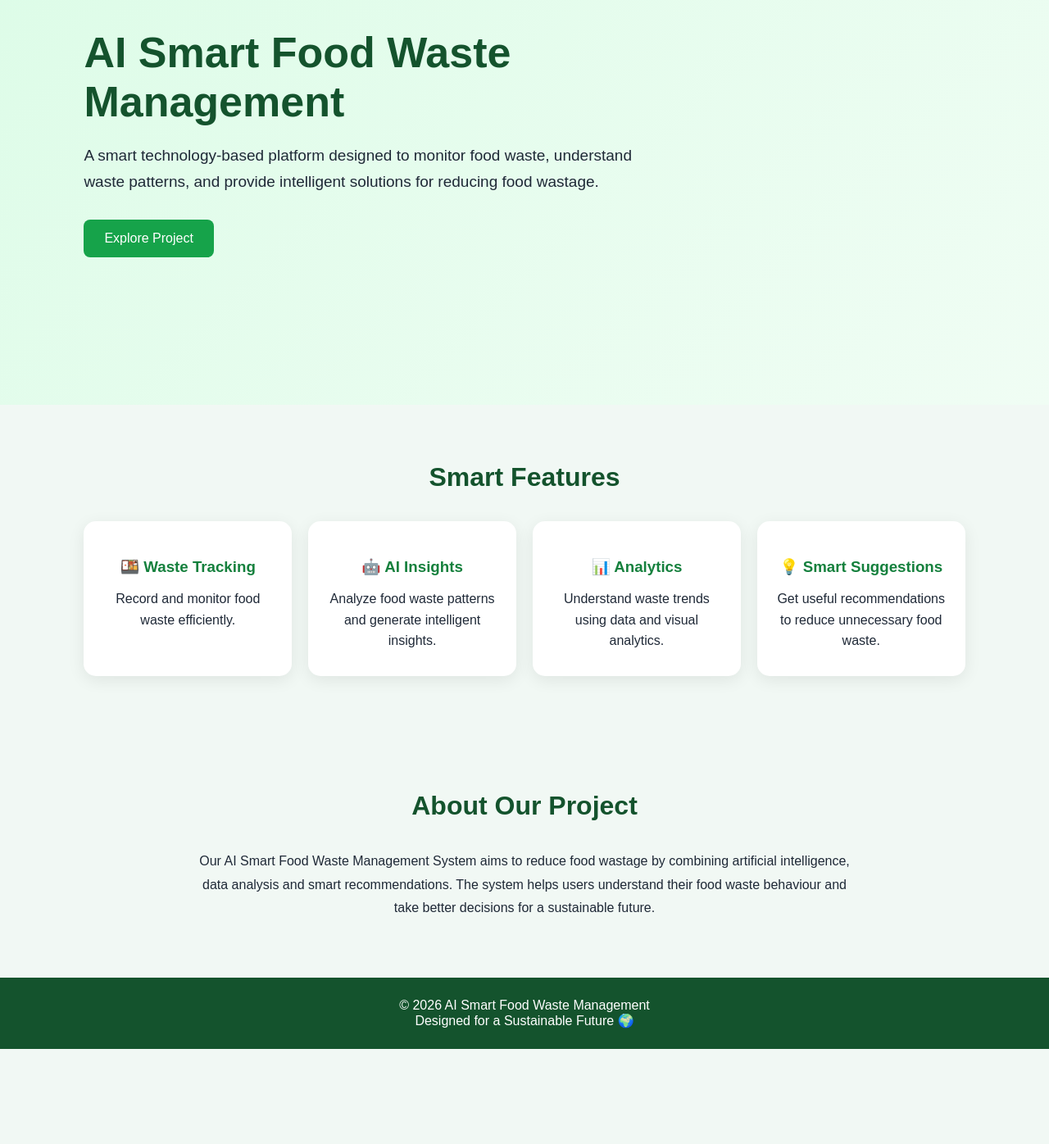
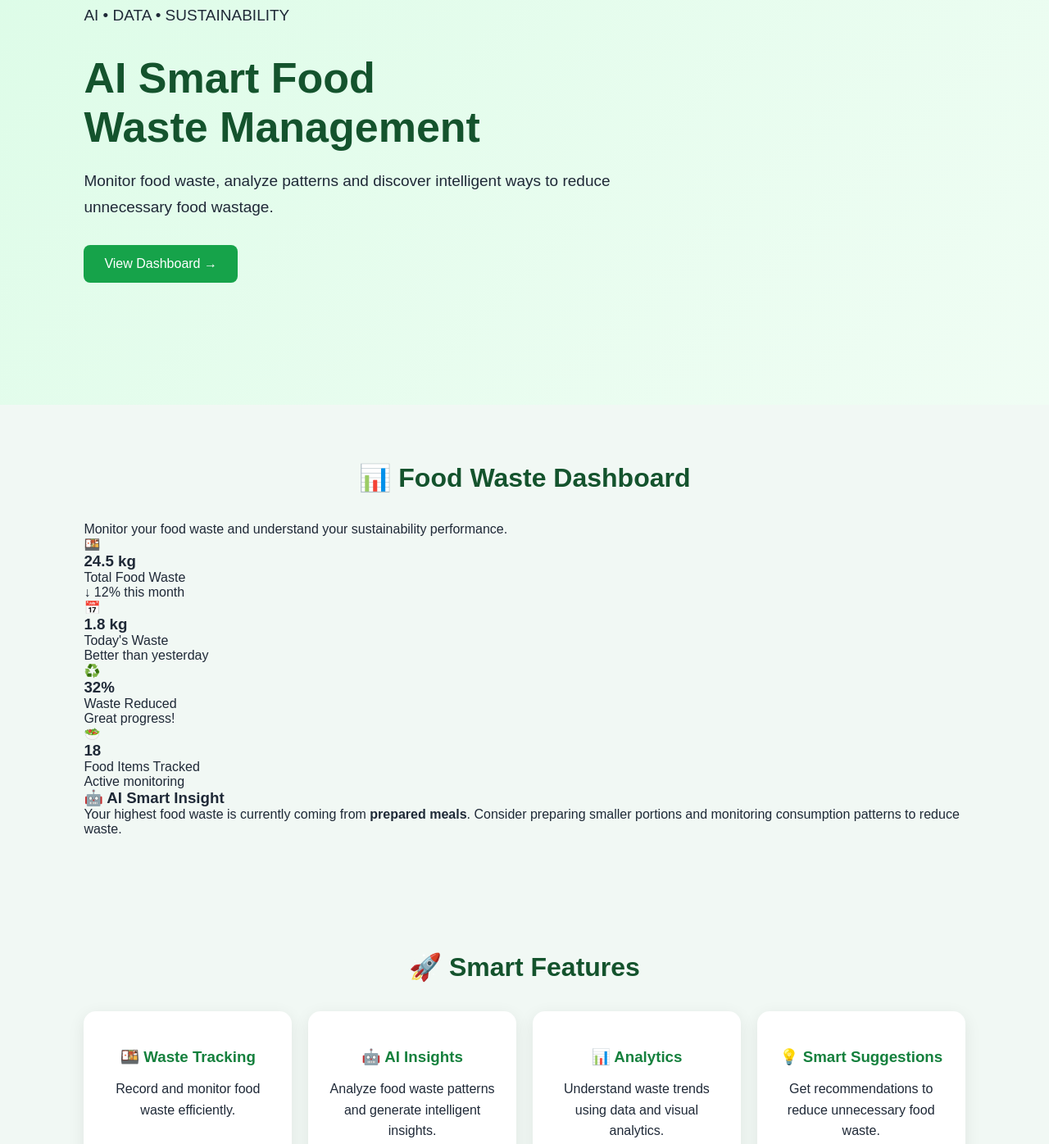
Before and after one commit to naveetha2707/AI-Smart-Food-Waste-Management, a plain HTML site: page index.html in a window 1280 px wide. Shown: the part 212-1608 px from the top of the page at 82% size. Before the commit the page ends 1492 px from the top, so only its background shows below. Drawn offline with Linux system fonts and the light colour scheme.

Commit message:
Add dashboard section

```diff
--- a/index.html
+++ b/index.html
@@ -16,27 +16,33 @@
 
     <nav>
         <a href="#home">Home</a>
+        <a href="#dashboard">Dashboard</a>
         <a href="#features">Features</a>
         <a href="#about">About</a>
     </nav>
 </header>
 
 
+<!-- HOME -->
+
 <section class="hero" id="home">
 
     <div class="hero-content">
 
-            <h1>AI Smart Food Waste Management</h1>
+        <p class="tag">AI • DATA • SUSTAINABILITY</p>
+
+        <h1>
+            AI Smart Food<br>
+            Waste Management
+        </h1>
 
         <p>
-                A smart technology-based platform designed to
-                monitor food waste, understand waste patterns,
-                and provide intelligent solutions for reducing
-                food wastage.
+            Monitor food waste, analyze patterns and discover
+            intelligent ways to reduce unnecessary food wastage.
         </p>
 
-            <a href="#features" class="button">
-                Explore Project
+        <a href="#dashboard" class="button">
+            View Dashboard →
         </a>
 
     </div>
@@ -44,9 +50,70 @@
 </section>
 
 
+<!-- DASHBOARD -->
+
+<section id="dashboard">
+
+    <h2>📊 Food Waste Dashboard</h2>
+
+    <p class="section-text">
+        Monitor your food waste and understand your sustainability performance.
+    </p>
+
+    <div class="dashboard-cards">
+
+        <div class="dashboard-card">
+            <div class="icon">🍱</div>
+            <h3>24.5 kg</h3>
+            <p>Total Food Waste</p>
+            <span>↓ 12% this month</span>
+        </div>
+
+        <div class="dashboard-card">
+            <div class="icon">📅</div>
+            <h3>1.8 kg</h3>
+            <p>Today's Waste</p>
+            <span>Better than yesterday</span>
+        </div>
+
+        <div class="dashboard-card">
+            <div class="icon">♻️</div>
+            <h3>32%</h3>
+            <p>Waste Reduced</p>
+            <span>Great progress!</span>
+        </div>
+
+        <div class="dashboard-card">
+            <div class="icon">🥗</div>
+            <h3>18</h3>
+            <p>Food Items Tracked</p>
+            <span>Active monitoring</span>
+        </div>
+
+    </div>
+
+
+    <div class="insight-box">
+
+        <h3>🤖 AI Smart Insight</h3>
+
+        <p>
+            Your highest food waste is currently coming from
+            <strong>prepared meals</strong>.
+            Consider preparing smaller portions and monitoring
+            consumption patterns to reduce waste.
+        </p>
+
+    </div>
+
+</section>
+
+
+<!-- FEATURES -->
+
 <section id="features">
 
-        <h2>Smart Features</h2>
+    <h2>🚀 Smart Features</h2>
 
     <div class="cards">
 
@@ -76,8 +143,8 @@
         <div class="card">
             <h3>💡 Smart Suggestions</h3>
             <p>
-                    Get useful recommendations to reduce
-                    unnecessary food waste.
+                Get recommendations to reduce unnecessary
+                food waste.
             </p>
         </div>
 
@@ -86,18 +153,20 @@
 </section>
 
 
+<!-- ABOUT -->
+
 <section id="about">
 
-        <h2>About Our Project</h2>
+    <h2>🌍 About Our Project</h2>
 
-        <p style="text-align:center; max-width:800px; margin:auto; line-height:1.8;">
+    <p class="about-text">
 
-            Our AI Smart Food Waste Management System aims to
-            reduce food wastage by combining artificial intelligence,
+        Our AI Smart Food Waste Management System aims to reduce
+        food wastage by combining artificial intelligence,
         data analysis and smart recommendations.
 
         The system helps users understand their food waste
-            behaviour and take better decisions for a sustainable
+        behaviour and make better decisions for a sustainable
         future.
 
     </p>
@@ -107,15 +176,18 @@
 
 <footer>
 
+    <h3>🌱 SmartFood AI</h3>
+
+    <p>
+        Technology for a sustainable future.
+    </p>
+
     <p>
         © 2026 AI Smart Food Waste Management
     </p>
 
-        <p>
-            Designed for a Sustainable Future 🌍
-        </p>
+</footer>
 
-    </footer>
 
 </body>
 </html>
```
Lines whose indentation alone changed are shown as unchanged.
